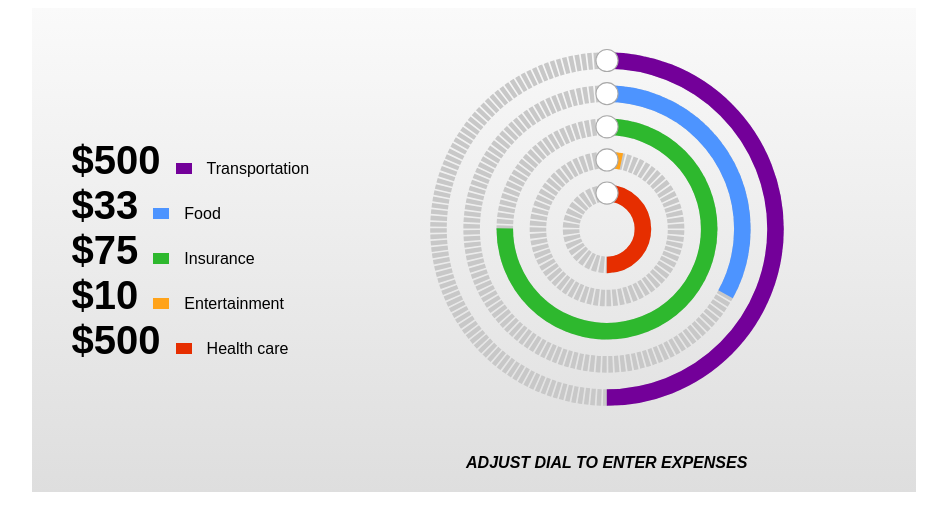
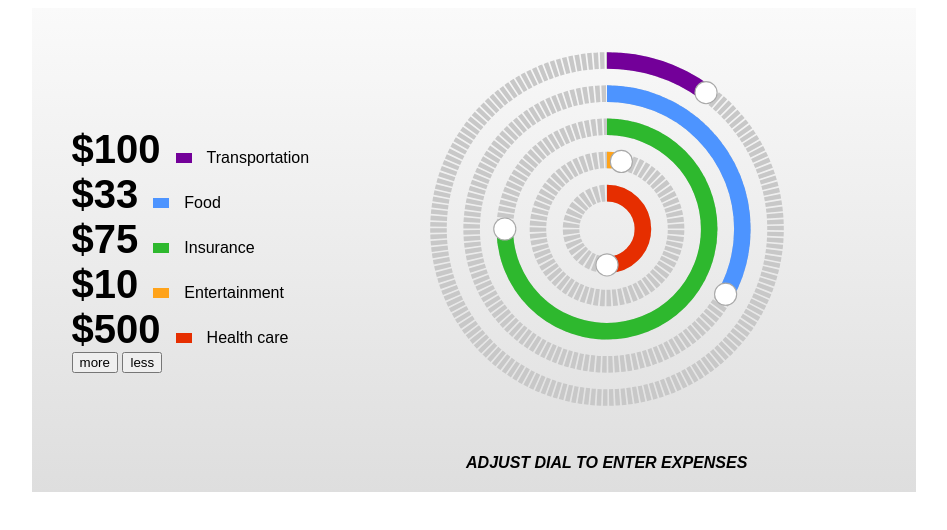
Before and after one commit to atanko123/CircularSlider, a plain HTML site: page index.html in a window 1280 px wide. Shown: the whole page, without its empty margins (166-1113 px from the left). Drawn offline with Linux system fonts and the light colour scheme.

Commit message:
Position white dot based on the portion of filled circle

```diff
--- a/index.html
+++ b/index.html
@@ -14,6 +14,8 @@
 				<li><span id="insur-val" class="value">$0</span><span id="insur-color" class="square"></span>Insurance</li>
 				<li><span id="enter-val" class="value">$0</span><span id="enter-color" class="square"></span>Entertainment</li>
 				<li><span id="health-val" class="value">$0</span><span id="health-color" class="square"></span>Health care</li>
+				<button onclick="more()">more</button>
+				<button onclick="less()">less</button>
 			</ul>
 		</div>
 		<div id="visual">
--- a/js/CircularSlider.js
+++ b/js/CircularSlider.js
@@ -15,11 +15,15 @@ class CircularSlider {
 		this.options = options;
 
 		this.currentStep = 0;
-		this._initCircularSliders();
+		this._initSlider();
 	}
 
 	get getColor() {
 		return this.options.color;
+	}
+
+	get getCurrentStep() {
+		return this.currentStep;
 	}
 
 	get getFormatedValue() {
@@ -57,13 +61,8 @@ CircularSlider.prototype._checkOptions = function(options) {
   	}
 }
 
-CircularSlider.prototype._initCircularSliders = function() {
-    this.d = this.options.radius - (STROKE_WIDTH / 2);
-    console.log("d", this.d);
-    this._initSlider();
-}
-
 CircularSlider.prototype._initSlider = function() {
+	this.d = this.options.radius - (STROKE_WIDTH / 2);
     const container = document.getElementById(this.options.container);
     // create root svg only when the first slider is added to the container.
     this.rootSVG = document.getElementById("slidersSVG");
@@ -114,6 +113,8 @@ CircularSlider.prototype._initSlideCircle = function() {
     cs.setAttributeNS(null, "r", 10);
     cs.style.stroke = "	#A8A8A8";
     cs.setAttributeNS(null, 'transform', 'rotate(-90)');
+    this.sliderX = 0;
+    this.sliderY = 0;
 
     //console.log("_initEmptyTemplate:", cs);
     return cs;
@@ -142,4 +143,15 @@ CircularSlider.prototype._fillSlider = function() {
 	const fill = this.currentStep * this.stepSize;
 	const empty = this.sliderSize - fill;
 	this.filledCircle.setAttributeNS(null, 'stroke-dasharray', `${fill} ${empty}`);
+	this._positionSliderCircle(fill / this.sliderSize);
 }
+
+CircularSlider.prototype._positionSliderCircle = function(portion) {
+	const radians = portion * 2 * Math.PI;
+	const x =  Math.cos(radians) * (this.options.radius - STROKE_WIDTH / 2);
+	const y =  Math.sin(radians) * (this.options.radius - STROKE_WIDTH / 2);
+	//console.log("[x, y]", x, y);
+
+	this.sliderCircle.setAttributeNS(null, "cx", x);
+	this.sliderCircle.setAttributeNS(null, "cy", y);
+}
--- a/run.js
+++ b/run.js
@@ -11,7 +11,7 @@ const sliders = document.getElementById("sliders");
 console.log("sliders", sliders.offsetWidth);
 
 // defined options
-const pcs1 = new OptionsCircularSlider("sliders", "#730099", 0, 1000, 500, 160);
+const pcs1 = new OptionsCircularSlider("sliders", "#730099", 0, 1000, 100, 160);
 const pcs2 = new OptionsCircularSlider("sliders", "#4d94ff", 0, 100, 1, 130);
 const pcs3 = new OptionsCircularSlider("sliders", "#2eb82e", 0, 100, 25, 100);
 const pcs4 = new OptionsCircularSlider("sliders", "#ffa31a", 0, 300, 10, 70);
@@ -45,3 +45,16 @@ document.getElementById("food-color").style.background = cs2.getColor;
 document.getElementById("insur-color").style.background = cs3.getColor;
 document.getElementById("enter-color").style.background = cs4.getColor;
 document.getElementById("health-color").style.background = cs5.getColor;
+
+// test
+function more() {
+	const stp = cs1.getCurrentStep;
+	cs1.setCurrentStep = stp + 1;
+	document.getElementById("trans-val").innerHTML = cs1.getFormatedValue;
+}
+
+function less() {
+	const stp = cs1.getCurrentStep;
+	cs1.setCurrentStep = stp - 1;
+	document.getElementById("trans-val").innerHTML = cs1.getFormatedValue;
+}
```
